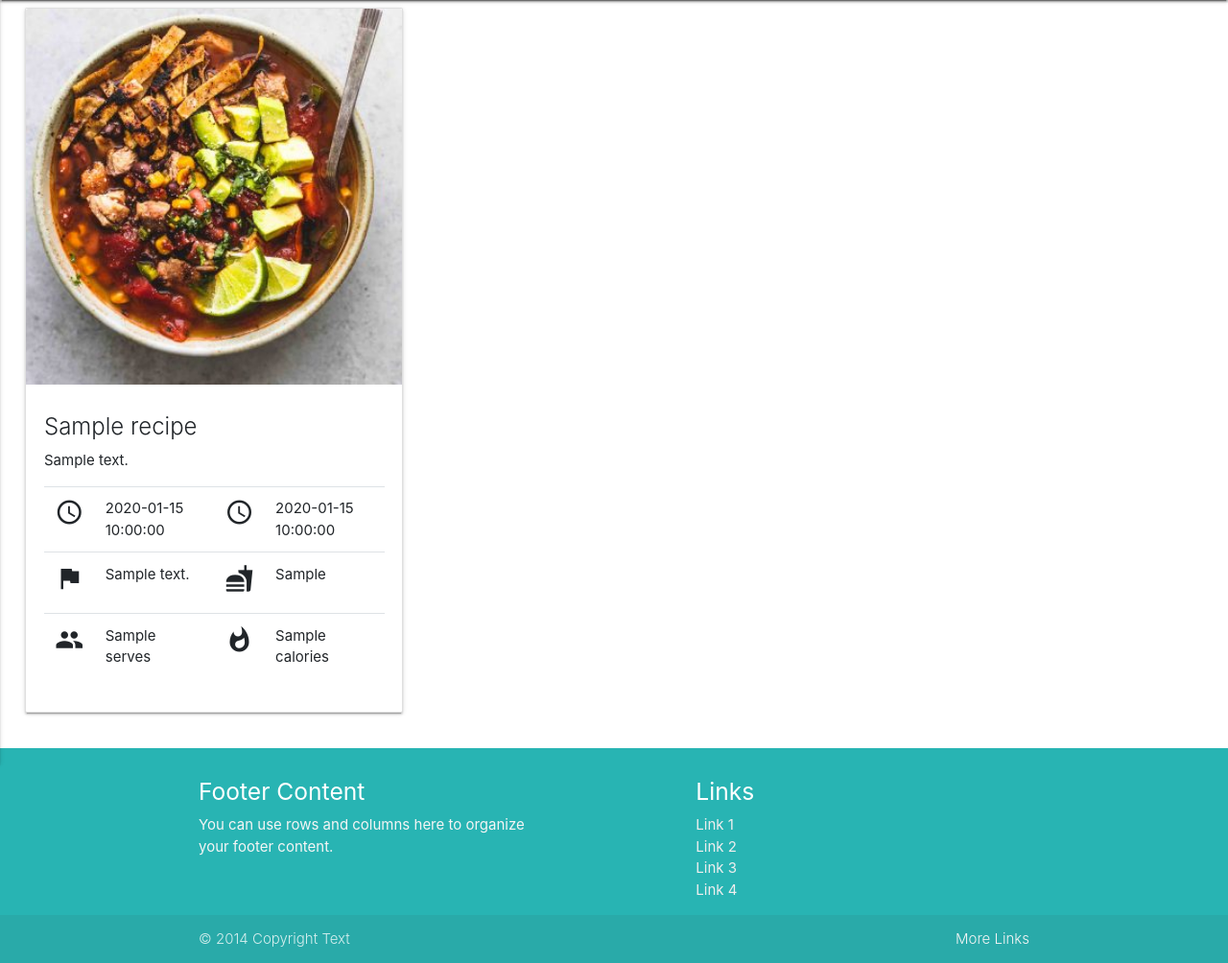
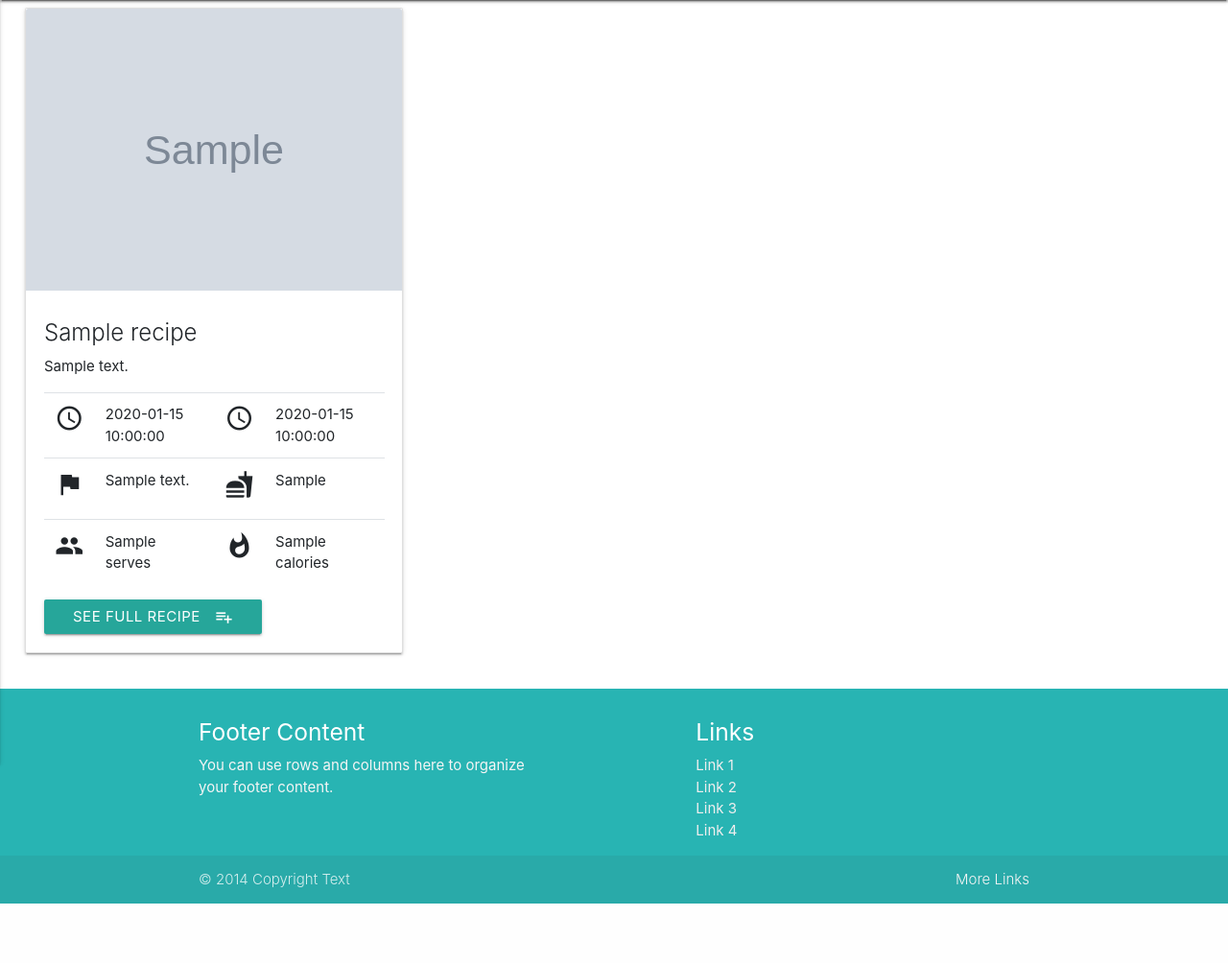
Before and after one commit to DejanHinic/cook_book, a Flask app: page /get_recipes in a window 1280 px wide. Shown: the part 64-1068 px from the top of the page at 96% size. After the commit the page ends 1006 px from the top, so only its background shows below. Run offline with Flask 2, Linux system fonts and the light colour scheme; grey boxes marked "Sample" are stand-in pictures; a database or web service that is not in the repository returns one stand-in record (values such as "Sample title"); some libraries are stand-ins or nearby versions.

Commit message:
isert url tested and worked with mongodb

```diff
--- a/templates/recipes.html
+++ b/templates/recipes.html
@@ -5,7 +5,7 @@
             <div class="row row-cols-1 row-cols-md-3">
                 <div class="col mb-4">
                     <div class="card">
-                            <img src="static/images/chicken.jpg" class="card-img-top" alt="Responsive img">
+                            <img src={{recipe.upload_image}} class="card-img-top" alt="Responsive img">
                         <div class="card-body">
                             <h5 class="card-title">{{recipe.recipe_name}}</h5>
                             <p class="card-text">{{recipe.recipe_description}}</p>
@@ -31,6 +31,9 @@
                                     </tr>
                                 </tbody>
                             </table>
+                            <button class="btn waves-effect waves-light" type="submit" name="action">See Full Recipe
+                                <i class="material-icons right">playlist_add</i>
+                            </button>
                         </div>
                     </div>
                 </div>
```
